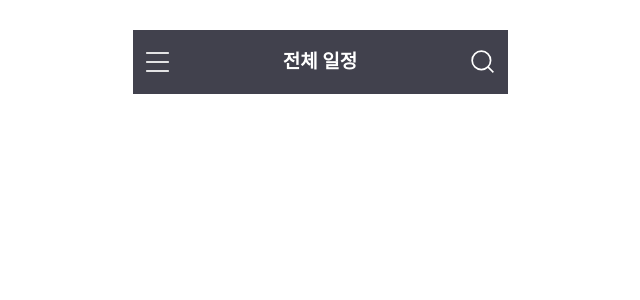
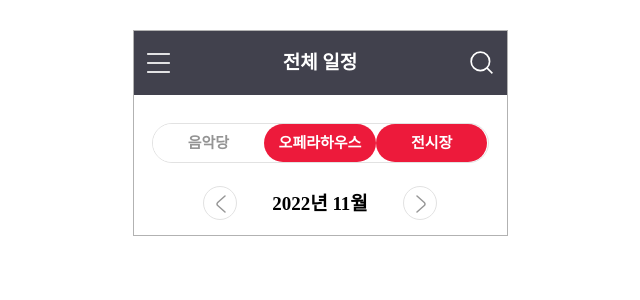
Before and after one commit to IN-SOPT-WEB-Group2/Group2-front, a React (Create React App) app: page /schedule in a window 1280 px wide. Shown: the top 300 px of the page, without its empty margins (320-960 px from the left). Built offline with nearby package versions, Linux system fonts and the light colour scheme.

Commit message:
Feat: 전체 일정 페이지 작업, 전역 스타일링 수정

```diff
--- a/src/components/Container.jsx
+++ b/src/components/Container.jsx
@@ -1,12 +1,14 @@
 import React from 'react';
 import styled from 'styled-components';
 
-export default function Container({ children }) {
-  return <Box>{children}</Box>;
+export default function Container({ children, main }) {
+  return <Box main={main}>{children}</Box>;
 }
 
 const Box = styled.article`
-  background-color: #41414d;
+  background-color: ${props => props.main ? 'var(--color-background)' : 'var(--color-white)'};
   width: 375px;
   margin: 30px auto;
+  padding: 0 18px;
+  border: 1px solid rgba(0, 0, 0, 0.3);
 `;
--- a/src/components/MainHeader.jsx
+++ b/src/components/MainHeader.jsx
@@ -17,14 +17,15 @@ export default function MainHeader({ title, main }) {
 
 const MainHeaderBox = styled.article`
   background-color: #41414d;
-  width: 100%;
+  width: calc(100% + 36px);
+  margin: 0 18px 0 -18px;
   display: flex;
   justify-content: space-between;
   height: 64px;
 `;
 
 const HeaderTitle = styled.h1`
-  color: #ffffff;
+  color: var(--color-white);
   font-size: 19px;
   font-weight: 600;
   line-height: 64px;
--- /dev/null
+++ b/src/components/Schedule/CalenderNav.jsx
@@ -0,0 +1,54 @@
+import React, { useState } from 'react';
+import styled, { css } from 'styled-components';
+
+export default function CalenderNav() {
+  const [isClicked, setIsClicked] = useState(false);
+
+  const onClickNavBar = (e) => {
+    if (e.target.innerText === e.target.id) {
+        setIsClicked(true);
+    } else {
+        setIsClicked(false);
+    }
+  };
+  return (
+    <NavBox onClick={onClickNavBar}>
+        <NavElement id="음악당" isClicked={isClicked}>음악당</NavElement>
+        <NavElement id="오페라하우스" isClicked={!isClicked}>오페라하우스</NavElement>
+        <NavElement id="전시장" isClicked={!isClicked}>전시장</NavElement>
+    </NavBox>
+  )
+}
+
+const NavBox = styled.ul`
+    border: 1px solid #E2E2E2;
+    border-radius: 21px;
+    font-size: 15px;
+    font-weight: 600;
+    width: 100%;
+    display: flex;
+    margin-top: 28px;
+`
+
+const NavElement = styled.li`
+    text-align: center;
+    white-space: nowrap;
+    line-height: 135%;
+    width: calc(100% / 3);
+    border-radius: 21px;
+    padding: 9px 0;
+    cursor: pointer;
+    background-color: var(--color-white);
+    color: #949494;
+    ${props => props.isClicked ? (
+        css`
+            background-color: var(--color-red);
+            color: var(--color-white);
+        `
+    ) : (
+        css`
+            background-color: var(--color-white);
+            color: #949494;
+        `
+    )}
+`
--- /dev/null
+++ b/src/components/Schedule/DateInfo.jsx
@@ -0,0 +1,46 @@
+import React from 'react';
+import styled from 'styled-components';
+
+import { ReactComponent as LeftArrowLogo } from '../../assets/logos/left-arrow.svg';
+import { ReactComponent as RightArrowLogo } from '../../assets/logos/right-arrow.svg';
+
+export default function DateInfo() {
+  return (
+    <InfoContainer>
+        <ArrowButton>
+            <LeftArrowLogo />
+        </ArrowButton>
+        <InfoTitle>2022년 11월</InfoTitle>
+        <ArrowButton>
+            <RightArrowLogo />
+        </ArrowButton>
+    </InfoContainer>
+  )
+}
+
+const InfoContainer = styled.div`
+    display: flex;
+    justify-content: space-between;
+    width: 234px;
+    margin: 16px auto 8px;
+`
+
+const ArrowButton = styled.article`
+    background-color: var(--color-white);
+    border: 1px solid #E2E2E2;
+    border-radius: 50%;
+    width: 34px;
+    height: 34px;
+    margin-top: 7px;
+    cursor: pointer;
+    svg {
+        margin-left: 12px;
+    }
+`
+
+const InfoTitle = styled.h2`
+    font-weight: 600;
+    font-size: 19px;
+    line-height: 23px;
+    padding: 12.5px 0;
+`
--- a/src/pages/Schedule.jsx
+++ b/src/pages/Schedule.jsx
@@ -2,11 +2,15 @@ import React from 'react';
 
 import Container from '../components/Container';
 import MainHeader from '../components/MainHeader';
+import CalenderNav from '../components/Schedule/CalenderNav';
+import DataInfo from '../components/Schedule/DateInfo';
 
 export default function Schedule() {
   return (
-    <Container>
+    <Container main={false}>
       <MainHeader title="전체 일정" main={false} />
+      <CalenderNav />
+      <DataInfo />
     </Container>
   );
 }
--- a/src/styles/GlobalStyles.js
+++ b/src/styles/GlobalStyles.js
@@ -5,10 +5,10 @@ const GlobalStyles = createGlobalStyle`
     ${reset}
     :root {
         --color-red: #ED1A3B;
-        --color-black: '#131112';
-        --color-background: '#41414D';
-        --color-navy: '#1D2235';
-        --color-white: '#FFFFFF';
+        --color-black: #131112;
+        --color-background: #41414D;
+        --color-navy: #1D2235;
+        --color-white: #FFFFFF;
     }
     * {
         box-sizing: border-box;
@@ -22,6 +22,10 @@ const GlobalStyles = createGlobalStyle`
     input:focus {
         outline: 0;
     }
+
+    button, svg {
+        cursor: pointer;
+    }
 `;
 
 export default GlobalStyles;
```
Also changed, not shown: src/assets/logos/left-arrow.svg (added), src/assets/logos/right-arrow.svg (added).
